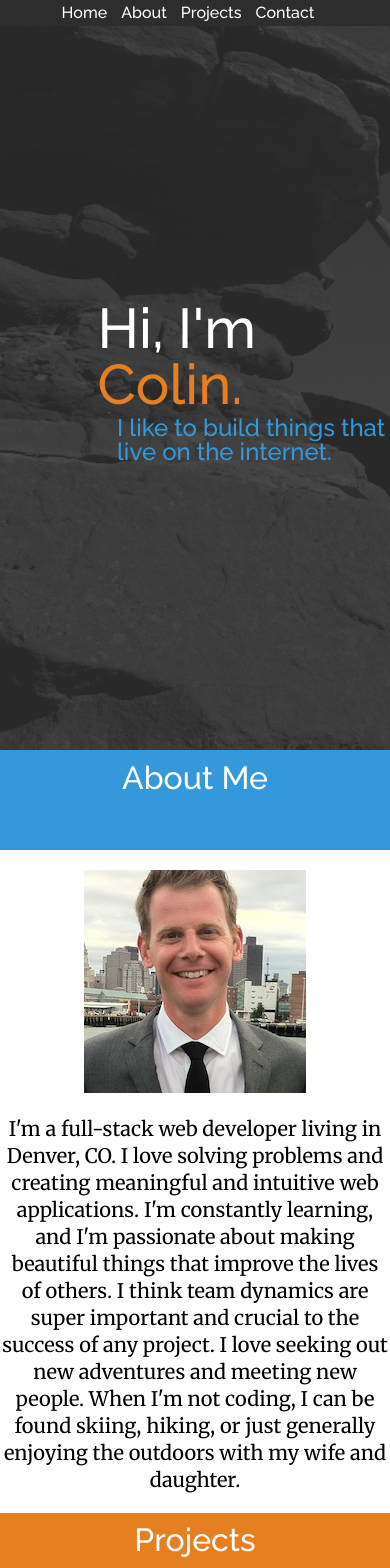
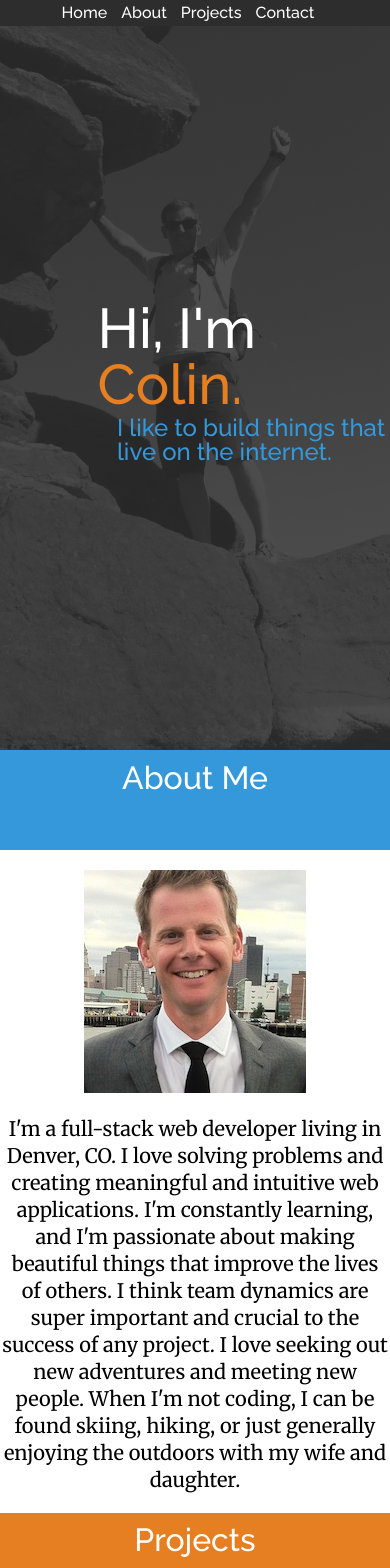
Before and after one commit to trentcs/trentcs.github.io, a Jekyll site: the page built from index.html, in a window 390 px wide. Shown: the top 1568 px of the page. Built offline with Jekyll 4.4.1, drawn with Linux system fonts in a browser that asks for light colours; nearby versions of some CDN libraries.

Commit message:
more media query

```diff
--- a/css/main.scss
+++ b/css/main.scss
@@ -270,6 +270,6 @@ header {
     display: none;
   }
   #backsplash {
-    background-position: 5% 0%;
+    background-position: 50% 0%;
   }
 }
```
